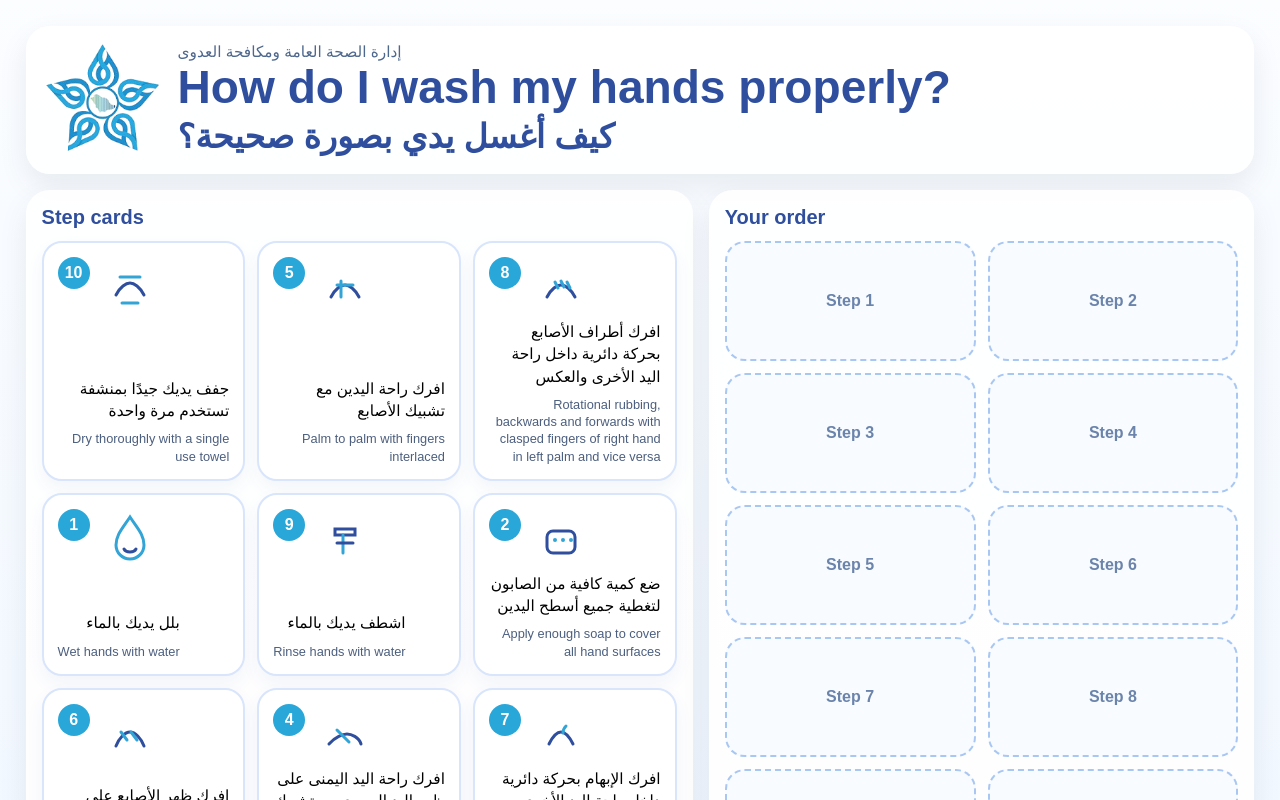
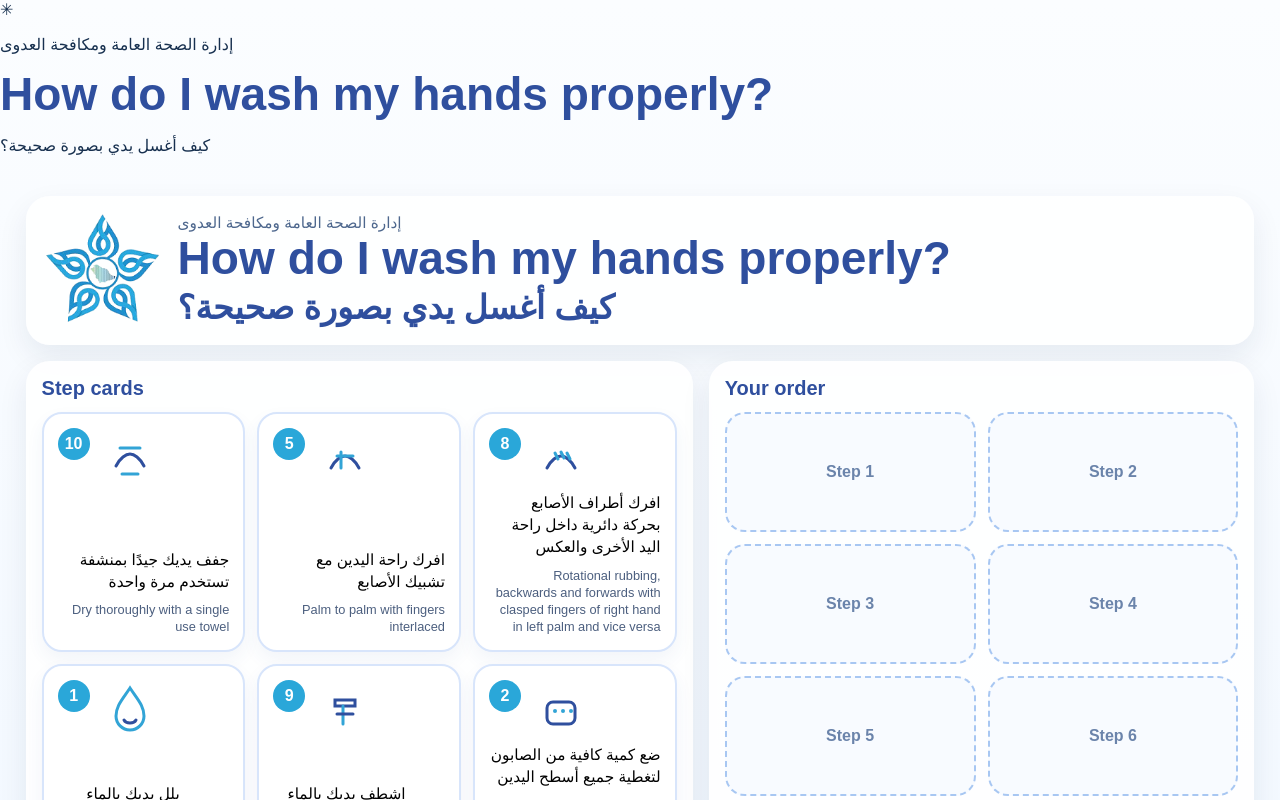
Before and after one commit to gbman54/handwash-game, a Next.js app: page / in a window 1280 px wide. Shown: the top 800 px of the page. Built offline with nearby package versions, Linux system fonts and the light colour scheme.

Commit message:
Refactor Page component layout and add header
Updated the Page component to include a main layout and header.

```diff
--- a/app/page.tsx
+++ b/app/page.tsx
@@ -1,5 +1,28 @@
 import Game from "@/components/Game";
 
 export default function Page() {
-  return <Game />;
+  return (
+    <main className="min-h-screen bg-slate-100 px-4 py-4 text-slate-900">
+      <div className="mx-auto max-w-7xl">
+        <header className="mb-4 rounded-3xl bg-white px-5 py-4 shadow-sm">
+          <div className="flex flex-col gap-3 md:flex-row md:items-center md:gap-4">
+            <div className="flex items-center gap-3">
+              <div className="grid h-14 w-14 place-items-center rounded-2xl bg-cyan-50 text-cyan-700">
+                ✳
+              </div>
+              <div>
+                <p className="text-xs font-medium text-slate-500">إدارة الصحة العامة ومكافحة العدوى</p>
+                <h1 className="text-2xl font-bold text-slate-800 md:text-3xl">
+                  How do I wash my hands properly?
+                </h1>
+                <p className="text-sm text-slate-600">كيف أغسل يدي بصورة صحيحة؟</p>
+              </div>
+            </div>
+          </div>
+        </header>
+
+        <Game />
+      </div>
+    </main>
+  );
 }
```
